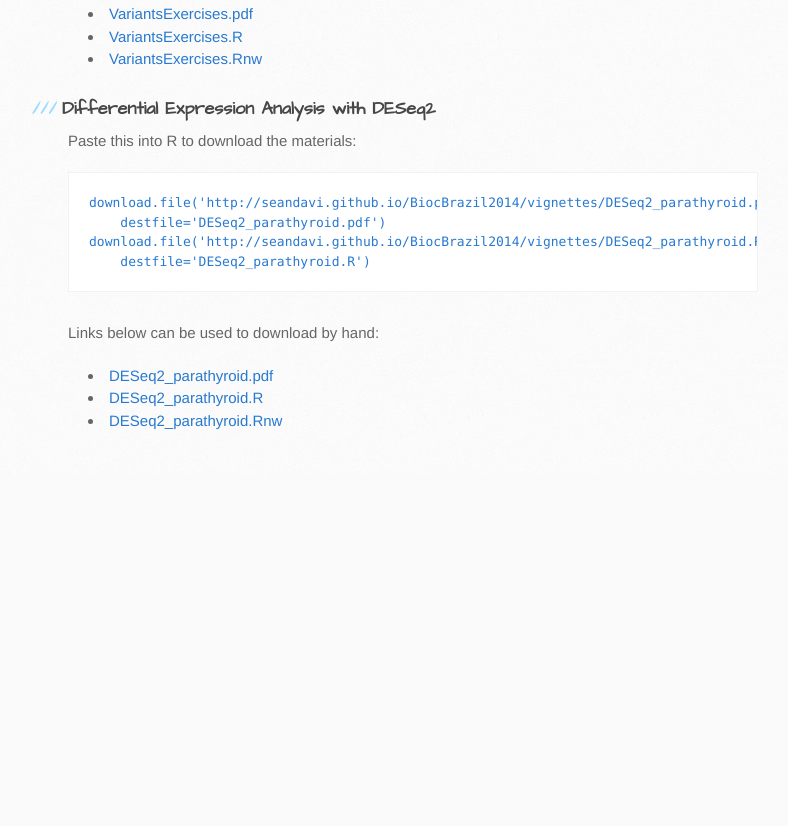
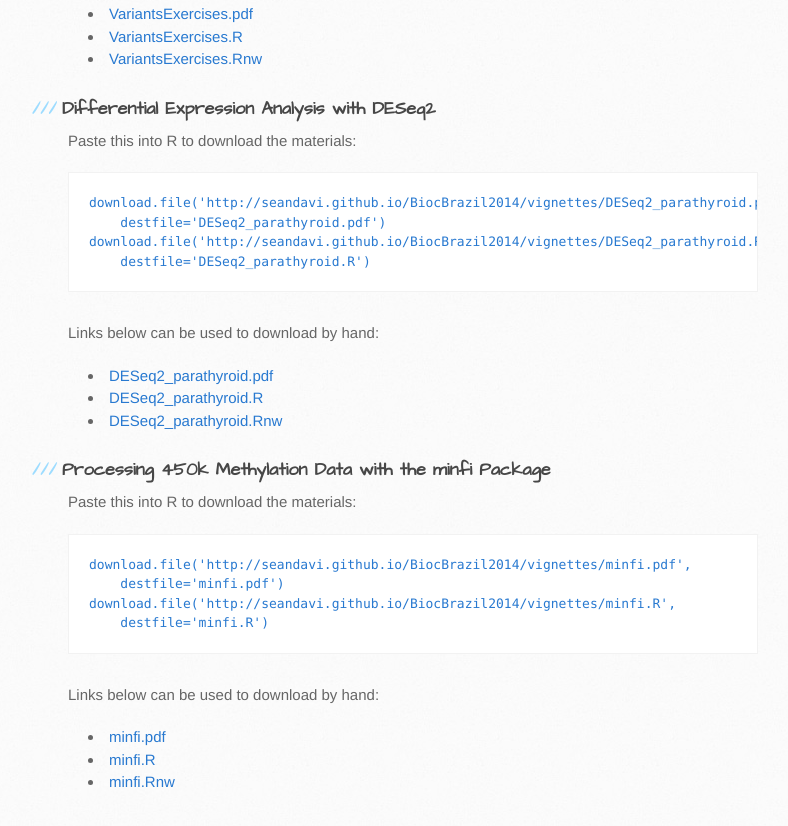
Before and after one commit to seandavi/BiocBrazil2014, a plain HTML site: page index.html in a window 1280 px wide. Shown: the part 962-1788 px from the top of the page, without its empty margins (102-890 px from the left). Before the commit the page ends 1437 px from the top, so only its background shows below. Drawn offline with Linux system fonts and the light colour scheme.

Commit message:
Added minfi

```diff
--- a/index.html
+++ b/index.html
@@ -83,6 +83,23 @@ download.file('http://seandavi.github.io/BiocBrazil2014/vignettes/DESeq2_parathy
 <li><a href="http://seandavi.github.io/BiocBrazil2014/vignettes/DESeq2_parathyroid.Rnw">DESeq2_parathyroid.Rnw</a></li>
 </ul>
 
+<h3><a name="Minfi" class="anchor" href="#Minfi"><span class="octicon octicon-link"></span></a>Processing 450k Methylation Data with the minfi Package</h3>
+
+<p>Paste this into R to download the materials:</p>
+
+<pre><code>download.file('http://seandavi.github.io/BiocBrazil2014/vignettes/minfi.pdf',
+    destfile='minfi.pdf')
+download.file('http://seandavi.github.io/BiocBrazil2014/vignettes/minfi.R',
+    destfile='minfi.R')
+</pre></code>
+
+<p>Links below can be used to download by hand:</p>
+<ul>
+<li><a href="http://seandavi.github.io/BiocBrazil2014/vignettes/minfi.pdf">minfi.pdf</a></li>
+<li><a href="http://seandavi.github.io/BiocBrazil2014/vignettes/minfi.R">minfi.R</a></li>
+<li><a href="http://seandavi.github.io/BiocBrazil2014/vignettes/minfi.Rnw">minfi.Rnw</a></li>
+</ul>
+
 
         </section>
 
```
